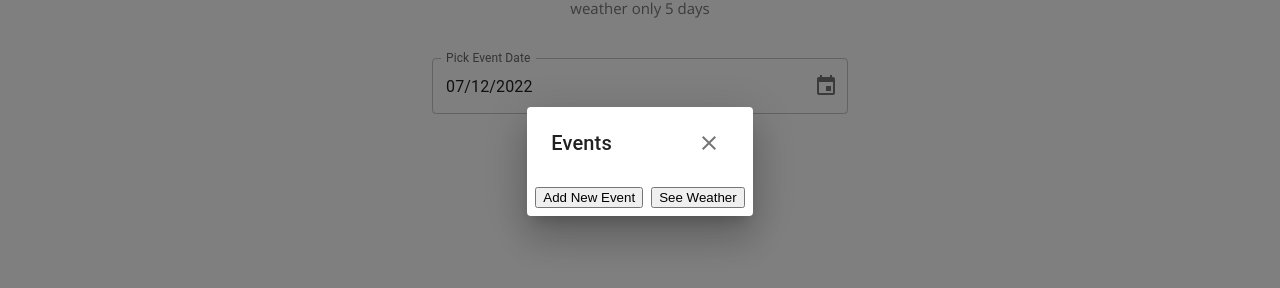
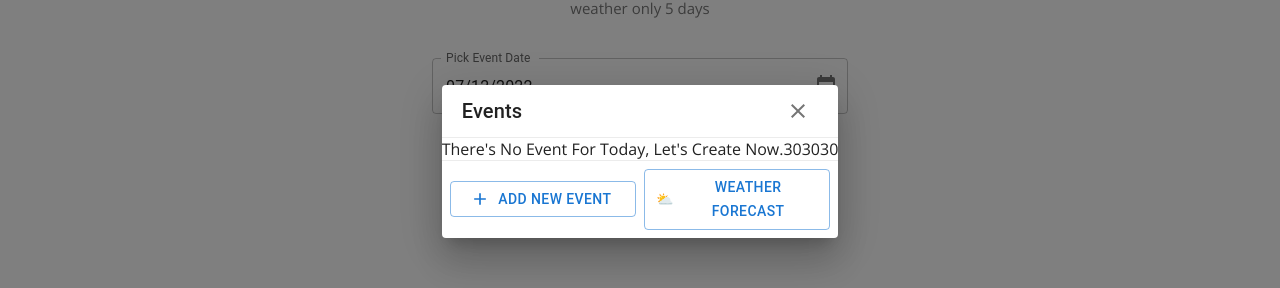
Before and after one commit to itsreza/forecast-calendar, a React (Create React App) app: page / in a window 1280 px wide. Shown: the part 239-527 px from the top of the page. Built offline with nearby package versions, Linux system fonts and the light colour scheme.

Commit message:
i was too much sick on this moment and moving working with laptop :(

```diff
--- a/src/app.module.scss
+++ b/src/app.module.scss
@@ -9,4 +9,7 @@
 
 body {
   margin: 0;
+  span {
+    font-family: "Open Sans", sans-serif;
+  }
 }
--- a/src/components/Dialog/index.jsx
+++ b/src/components/Dialog/index.jsx
@@ -19,18 +19,12 @@ export default function Dialog({
         <IconButton
           aria-label="close"
           onClick={onClose}
-          // sx={{
-          //   position: "absolute",
-          //   right: 8,
-          //   top: 8,
-          //   color: (theme) => theme.palette.grey[500],
-          // }}
         >
           <CloseIcon />
         </IconButton>
       </DialogTitle>
       {children}
-      <DialogActions>{actionsComponent}</DialogActions>
+      <DialogActions className={classes.dialog_actions}>{actionsComponent}</DialogActions>
     </MaterialDialog>
   );
 }
--- a/src/components/Dialog/index.module.scss
+++ b/src/components/Dialog/index.module.scss
@@ -1,7 +1,13 @@
 .dialog {
+  min-width: 460px;
   &_header {
+    padding: 6px 20px!important;
+    border-bottom: 1px solid #ececec;
     display: flex;
     align-items: center;
     justify-content: space-between;
   }
+  &_actions {
+    border-top: 1px solid #ececec;
+  }
 }
--- a/src/components/EventItem/index.jsx
+++ b/src/components/EventItem/index.jsx
@@ -2,6 +2,9 @@ import React from "react";
 import { useDispatch } from "react-redux";
 import { removeEventRequested } from "../../store/actions/eventActions";
 import classes from "./index.module.scss";
+import DeleteIcon from '@mui/icons-material/Delete';
+import IconButton from '@mui/material/IconButton';
+
 export default function EventItem({ title, description, id }) {
   const dispatch = useDispatch();
 
@@ -10,10 +13,12 @@ export default function EventItem({ title, description, id }) {
   return (
     <div className={classes.event_item}>
       <div className={classes.event_item_info}>
-        <span>{title}</span>
-        <span>{description}</span>
+        <span className={classes.title}>{title}</span>
+        <span className={classes.description}>{description}</span>
       </div>
-      <button onClick={onRemove}>removeEventRequested(key)</button>
+        <IconButton className={classes.delete_button} onClick={onRemove}>
+    <DeleteIcon />
+        </IconButton>
     </div>
   );
 }
--- a/src/components/EventItem/index.module.scss
+++ b/src/components/EventItem/index.module.scss
@@ -1,9 +1,29 @@
 .event_item {
   display: flex;
-  width: 300px;
+  width: 400px;
+  margin: 10px;
+  background: #f2f2f2;
+  color: black;
+  padding: 10px 20px;
+  border-radius: 6px;
   justify-content: space-between;
   &_info {
     display: flex;
     flex-direction: column;
+    .title {
+      font-weight: 500;
+      font-size: 15px;
+
+    }
+    .description {
+      color: #7e7e7e;
+      font-size: 14px;
+    }
+  }
+.delete_button {
+  color: #9e9e9e;
+  :hover {
+    color: #000;
   }
 }
+}
--- a/src/components/UI/Button/index.jsx
+++ b/src/components/UI/Button/index.jsx
@@ -1,8 +1,8 @@
 import React from 'react'
 import MaterialButton from '@mui/material/Button';
 
-export default function Button({children , variant = "contained" , onClick}) {
+export default function Button({children , variant = "contained" , onClick , startIcon}) {
   return (
-    <MaterialButton onClick={onClick} variant={variant}>{children}</MaterialButton>
+    <MaterialButton fullWidth startIcon={startIcon} onClick={onClick} variant={variant}>{children}</MaterialButton>
   )
 }
--- a/src/container/Calendar/index.jsx
+++ b/src/container/Calendar/index.jsx
@@ -6,12 +6,14 @@ import AddEventForm from "../../components/AddEventForm";
 import DatePicker from "../../components/DatePicker";
 import Dialog from "../../components/Dialog";
 import EventItem from "../../components/EventItem";
+import Button from "../../components/UI/Button";
 import AddEventDialogActions from "../../components/widgets/AddEvent/AddEventDialogActions";
 import Header from "../../components/widgets/Header";
 import { GREGORIAN_DASHED_DATE_FORMAT } from "../../shared/constants/dateFormats";
 import { convertDateToEntryFormat } from "../../shared/utils/dateConvertor";
 import uniqueIDGenerator from "../../shared/utils/uniqueIDGenerator";
 import { addNewEventRequested } from "../../store/actions/eventActions";
+import AddIcon from '@mui/icons-material/Add';
 import classes from "./index.module.scss";
 
 export default function Calendar() {
@@ -41,12 +43,12 @@ export default function Calendar() {
 
   const watchEventActionsComponent = (
     <>
-      <button onClick={() => setDialogType("ADD_EVENT")}>Add New Event</button>
-      <button
-        onClick={() => history.push(`/weather?date=${moment(selectedDate)}`)}
-      >
-        See Weather
-      </button>
+    <Button onClick={() => setDialogType("ADD_EVENT")} startIcon={<AddIcon />} variant="outlined">
+    Add New Event
+    </Button>
+    <Button   onClick={() => history.push(`/weather?date=${moment(selectedDate)}`)} startIcon={<span style={{fontSize : 14}}>⛅️</span>} variant="outlined">
+    Weather Forecast
+    </Button>
     </>
   );
 
@@ -72,6 +74,16 @@ export default function Calendar() {
     )
     .map((event) => <EventItem {...event} id={event.key} />);
 
+
+    const selectedDialogDate = moment(selectedDate).format("YYYY/MM/DD")
+
+    const notFoundEventComponent = <>
+    <span>There's No Event For Today, Let's Create Now.</span>
+    <span>30</span>
+    <span>30</span>
+    <span>30</span>
+    </>
+
   return (
     <div className={classes.calendar_container}>
       <div className={classes.welcome}>
@@ -93,7 +105,7 @@ export default function Calendar() {
         onClose={() => setIsOpenDialog(false)}
       >
         {dialogType === "WATCH_EVENT" ? (
-          <>{renderEventItems}</>
+          <>{renderEventItems?.length > 0 ? renderEventItems : <div>{notFoundEventComponent}</div>}</>
         ) : (
           <AddEventForm onBlur={onBlurAddEventForm} />
         )}
```
